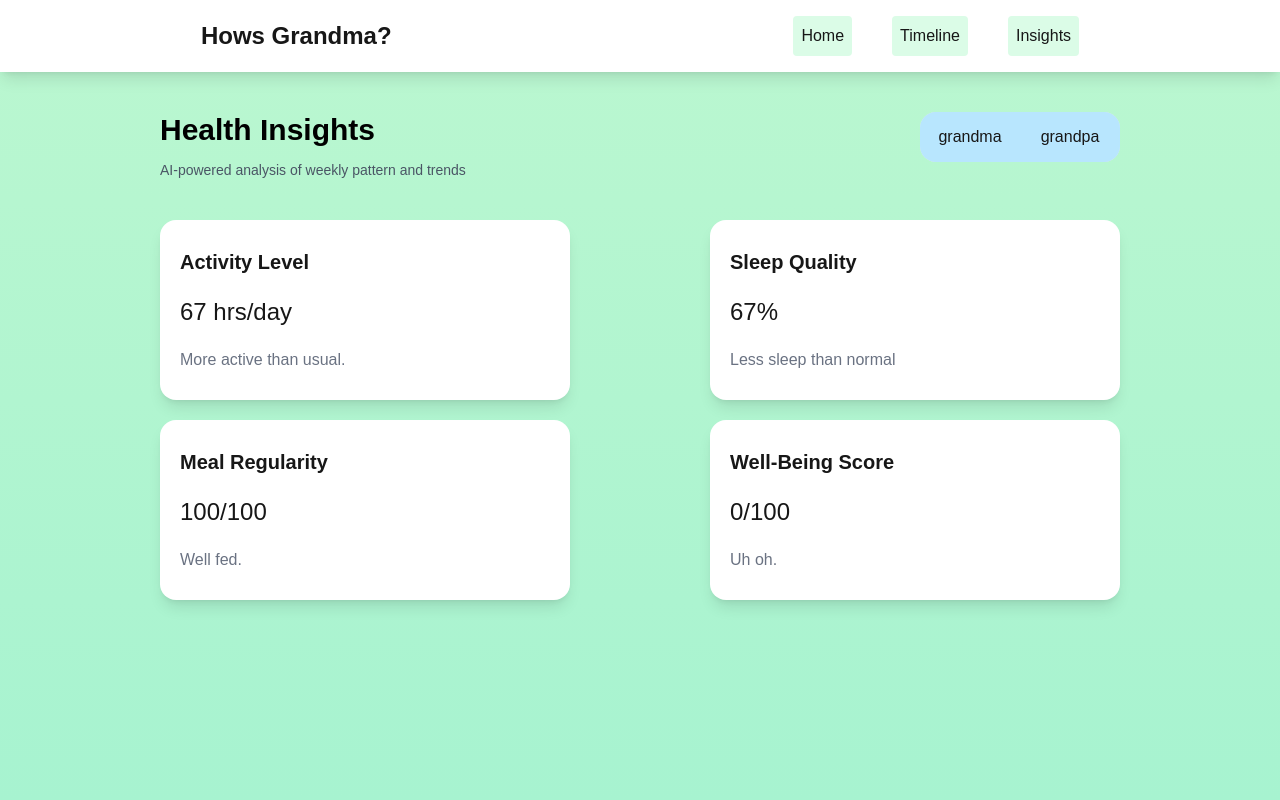
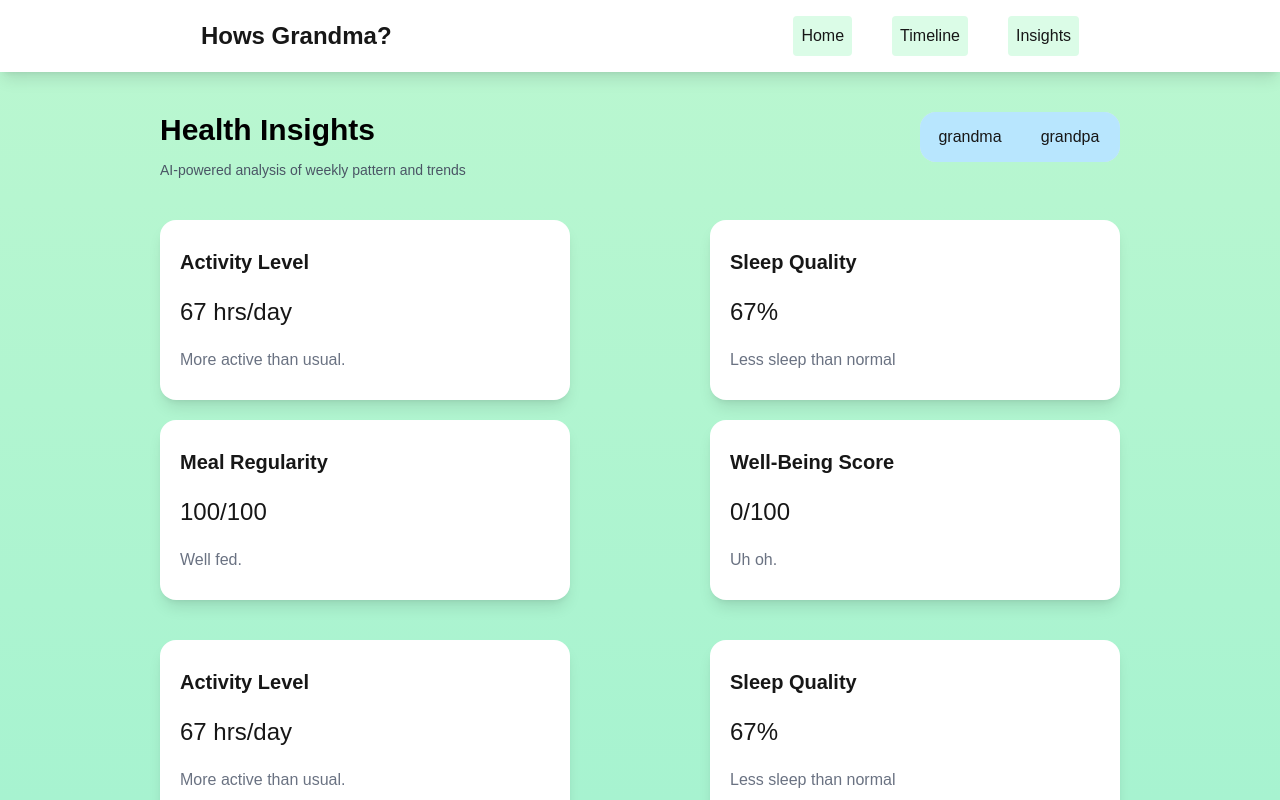
Before and after one commit to Humbertxx/hack_usf, a Next.js app in the folder frontend/: page /Insights in a window 1280 px wide. Both pictures are taken after a click on the button "grandpa". Shown: the top 800 px of the page. Built offline with nearby package versions, Linux system fonts and the light colour scheme.

Commit message:
visibility

```diff
--- a/frontend/app/Insights/page.tsx
+++ b/frontend/app/Insights/page.tsx
@@ -39,10 +39,16 @@ export default function Home() {
             </button>
           </div>
         </div>
+        {grandma && (
         <div className="flex flex-wrap justify-between items-center gap-5 w-[90%] md:w-[80%]">
           <InsightCard />
         </div>
-
+        )}
+        {grandpa && (
+          <div className="flex flex-wrap justify-between items-center gap-5 w-[90%] md:w-[80%]">
+            <InsightCard />
+          </div>
+        )}
       </div>
     </>
   );
```
